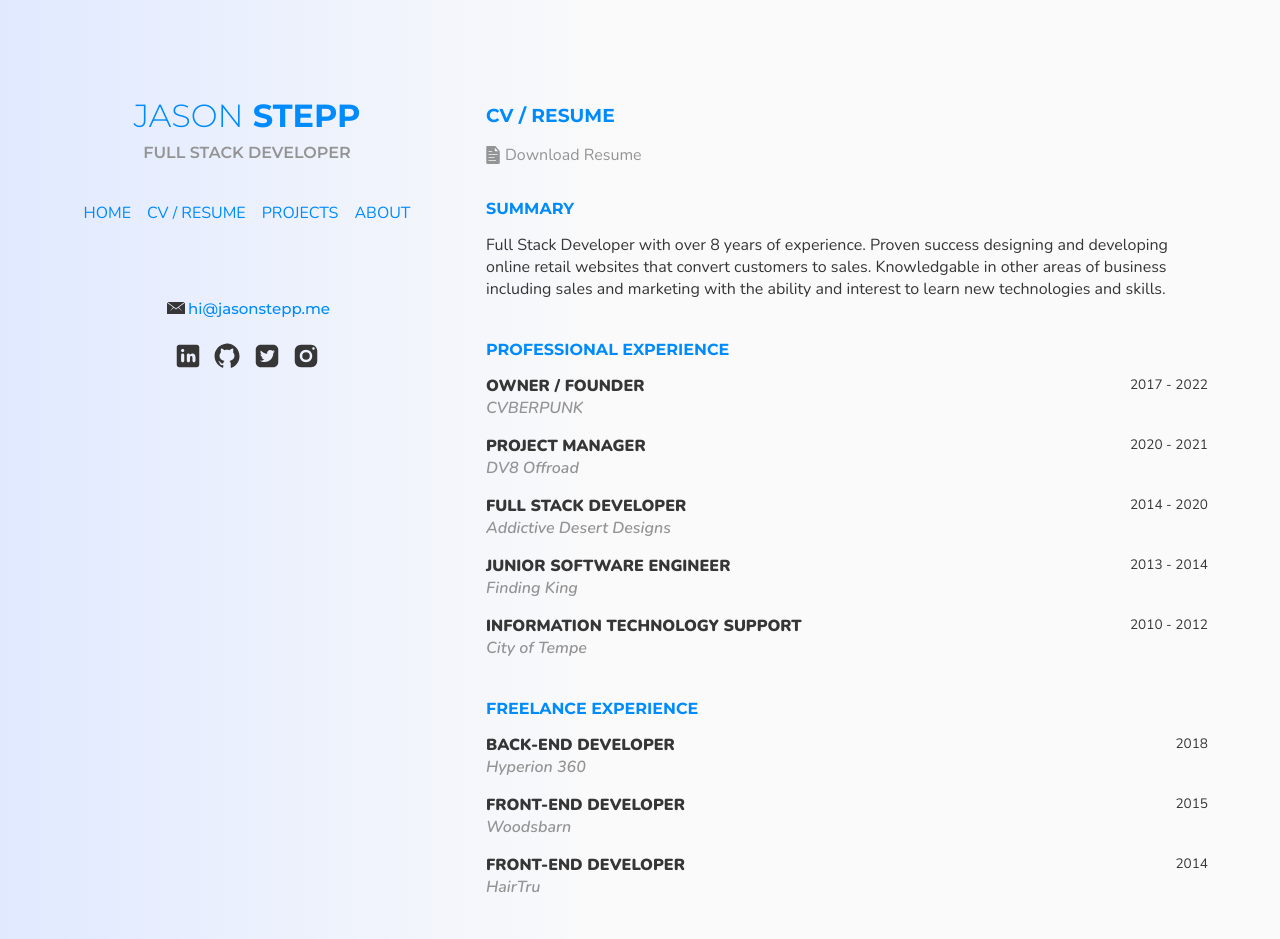
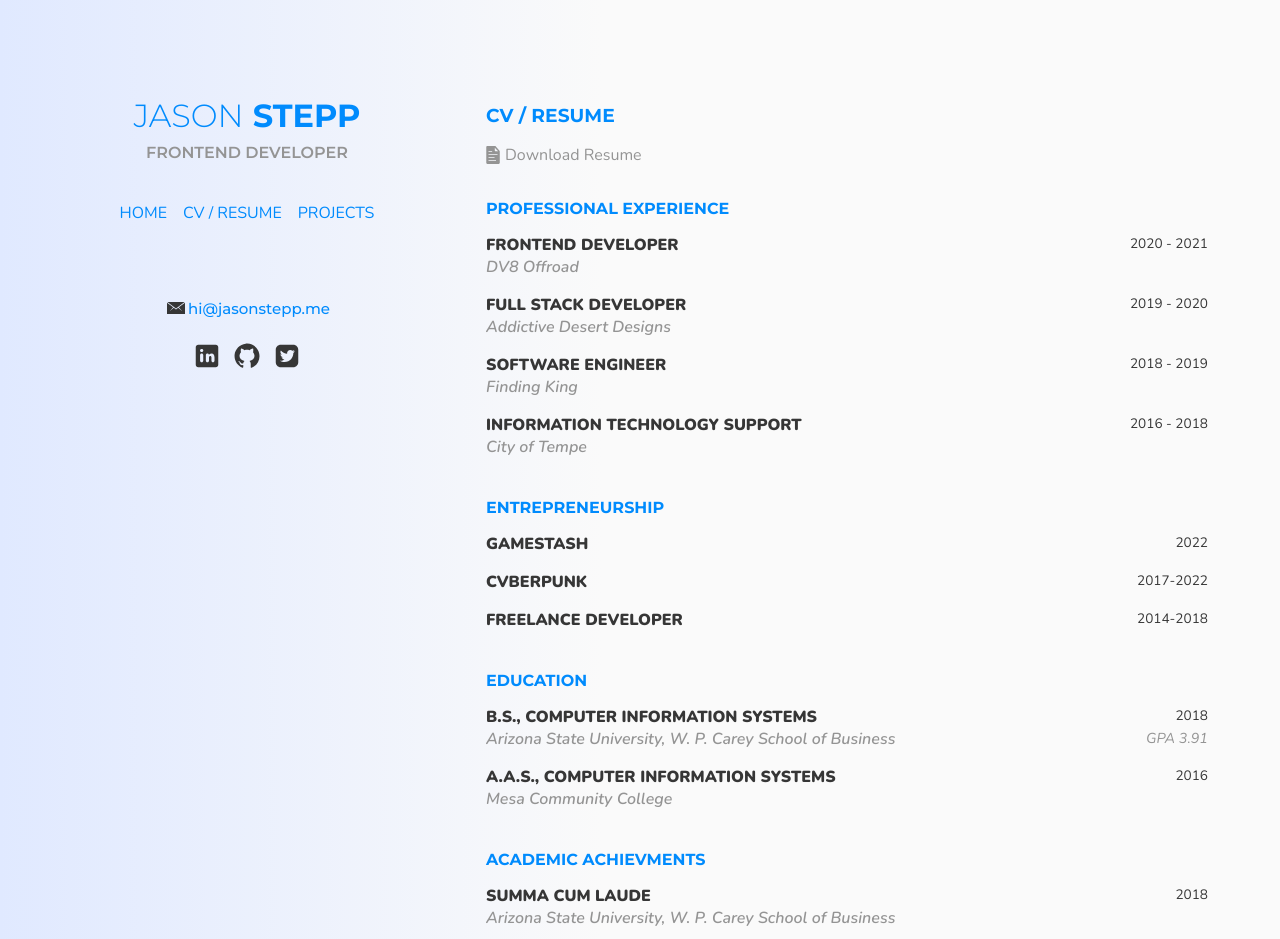
Before and after one commit to steppjason/jasonstepp-vue, a Vue app: page /resume in a window 1280 px wide. Shown: the top 939 px of the page. Built offline with nearby package versions, Linux system fonts and the light colour scheme.

Commit message:
Update resume

```diff
--- a/src/components/Header.vue
+++ b/src/components/Header.vue
@@ -1,7 +1,7 @@
 <template>
 	<header>
 		<h1 class="header-name"><router-link to="/"><span>Jason</span> Stepp</router-link></h1>
-		<h2 class="header-subtitle">Full Stack Developer</h2>
+		<h2 class="header-subtitle">Frontend Developer</h2>
 		<Nav />
 		<Email />
 		<Socials />
--- a/src/components/Nav.vue
+++ b/src/components/Nav.vue
@@ -4,7 +4,7 @@
 			<li><router-link v-on:click="closeMenu" to="/">Home</router-link></li>
 			<li><router-link v-on:click="closeMenu" to="/resume">CV / Resume</router-link></li>
 			<li><router-link v-on:click="closeMenu" to="/projects">Projects</router-link></li>
-			<li><router-link v-on:click="closeMenu" to="/about">About</router-link></li>
+			<!-- <li><router-link v-on:click="closeMenu" to="/about">About</router-link></li> -->
 		</ul>
 	</nav>
 </template>
--- a/src/components/Socials.vue
+++ b/src/components/Socials.vue
@@ -16,11 +16,11 @@
 					<svg class="icon" xmlns="http://www.w3.org/2000/svg" viewBox="0 0 24 24"><path d="M17,3H7C4.791,3,3,4.791,3,7v10c0,2.209,1.791,4,4,4h10c2.209,0,4-1.791,4-4V7C21,4.791,19.209,3,17,3z M17.05,9.514 c0,0.086,0,0.171,0,0.343c0,3.257-2.486,7.029-7.029,7.029c-1.371,0-2.657-0.429-3.771-1.114c0.171,0,0.429,0,0.6,0 c1.114,0,2.229-0.429,3.086-1.029c-1.114,0-1.971-0.771-2.314-1.714c0.171,0,0.343,0.086,0.429,0.086c0.257,0,0.429,0,0.686-0.086 c-1.114-0.257-1.971-1.2-1.971-2.4c0.343,0.171,0.686,0.257,1.114,0.343c-0.686-0.6-1.114-1.286-1.114-2.143 c0-0.429,0.086-0.857,0.343-1.2c1.2,1.457,3,2.486,5.057,2.571c0-0.171-0.086-0.343-0.086-0.6c0-1.371,1.114-2.486,2.486-2.486 c0.686,0,1.371,0.257,1.8,0.771c0.6-0.086,1.114-0.343,1.543-0.6c-0.171,0.6-0.6,1.029-1.114,1.371 c0.514-0.086,0.943-0.171,1.457-0.429C17.907,8.743,17.479,9.171,17.05,9.514z"/></svg>
 				</a>
 			</li>
-			<li>
+			<!-- <li>
 				<a title="Instagram - Jason Stepp" href="https://www.instagram.com/jasonsteppdev/" target="_blank">
 					<svg class="icon" xmlns="http://www.w3.org/2000/svg" viewBox="0 0 24 24"><path d="M 8 3 C 5.239 3 3 5.239 3 8 L 3 16 C 3 18.761 5.239 21 8 21 L 16 21 C 18.761 21 21 18.761 21 16 L 21 8 C 21 5.239 18.761 3 16 3 L 8 3 z M 18 5 C 18.552 5 19 5.448 19 6 C 19 6.552 18.552 7 18 7 C 17.448 7 17 6.552 17 6 C 17 5.448 17.448 5 18 5 z M 12 7 C 14.761 7 17 9.239 17 12 C 17 14.761 14.761 17 12 17 C 9.239 17 7 14.761 7 12 C 7 9.239 9.239 7 12 7 z M 12 9 A 3 3 0 0 0 9 12 A 3 3 0 0 0 12 15 A 3 3 0 0 0 15 12 A 3 3 0 0 0 12 9 z"/></svg>
 				</a>
-			</li>
+			</li> -->
 		</ul>
 	</div>
 </template>
--- a/src/projects.json
+++ b/src/projects.json
@@ -1,4 +1,24 @@
 [
+	{
+		"id": 6,
+		"title": "GameStash",
+		"summary": "<p>Free video game cataloging service using a PEVN stack.</p>",
+		"thumbnail": "default.jpg",
+		"fullimage": "header.jpg",
+		"url": "gamestash",
+		"fulltext": "<p>Built a free to use video game cataloging service using a PEVN (Postgres, Express, Vue.js, Node.js) stack. Utilizes Twitch.tv’s IGDB (Internet Games Database) API to pull video game meta data for cataloging. Users can create accounts to keep track of their personal video game collection.</p>",
+		"images": ["screenshot_1.jpg", "screenshot_2.jpg", "screenshot_3.jpg"],
+		"link": "https://gamestash.app/",
+		"tools": [
+			"Vue.js",
+			"Node.js",
+			"Express",
+			"Postgres",
+			"HTML5",
+			"SASS",
+			"JavaScript"
+		]
+	},
 	{
 		"id": 4,
 		"title": "CVBERPUNK",
@@ -23,35 +43,7 @@
             "Photoshop"
 		]
 	},
-	{
-		"id": 6,
-		"title": "GameStash",
-		"summary": "<p>Video game collection tracking web app</p>",
-		"thumbnail": "default.jpg",
-		"fullimage": "header.jpg",
-		"url": "gamestash",
-		"fulltext": "<p></p>",
-		"images": ["screenshot_1.jpg", "screenshot_2.jpg", "screenshot_3.jpg"],
-		"link": "https://beta.gamestash.app/",
-		"tools": [
-			"Vue.js",
-			"Node.js",
-			"HTML5",
-			"SASS",
-			"JavaScript"
-		]
-	},
-	{
-		"id": 5,
-		"title": "Video Game Database",
-		"summary": "<p>A Vue.js + Node.js application that tracks video game collections.</p>",
-		"thumbnail": "default.jpg",
-		"fullimage": "header.jpg",
-		"url": "vgdatabase",
-		"fulltext": "<p>Built as a practice project to learn Node.js / Express.js and Vue.js. Uses a remote Postgres database on Heroku.</p> <p>Right now it is a proof of concept. It retrieves video game data from a remote database and displays it.</p><p>Future features will turn it into a fully fleshed out video game collection tracking app. With user authentication, adding games, updating games, and deleting games from youor collection.</p>",
-		"link": "https://vgd.jasonstepp.me/",
-		"tools": ["JavaScript", "Vue.js", "Node.js", "Express.js", "Postgres"]
-	},
+
 	{
 		"id": 2,
 		"title": "YoyoPoyo",
--- a/src/views/Home.vue
+++ b/src/views/Home.vue
@@ -5,14 +5,15 @@
 		<p>I like to <span class="bold">learn</span>, <span class="bold">create</span>,</p>
 		<p>and <span class="bold">build</span> things</p>
 		<ul>
-			<li>C#</li>
-			<li>PHP</li>
+			<li>Vue.js</li>
+			<li>JavaScript</li>
 			<li>HTML5</li>
 			<li>CSS3</li>
-			<li>JavaScript</li>
-			<li>MySQL</li>
 			<li>Git/GitHub</li>
 			<li>SASS</li>
+			<li>PHP</li>
+			<li>MySQL</li>
+			<li>C#</li>
 			<li>jQuery</li>
 			<li>REST</li>
 			<li>Unix</li>
--- a/src/views/Resume.vue
+++ b/src/views/Resume.vue
@@ -5,72 +5,65 @@
 
         <div class="resume download">
 			<svg class="icon resume-icon" version="1.1" xmlns="http://www.w3.org/2000/svg" viewBox="0 0 512 512"><path d="M398.6,169.2c-0.9-2.2-2-4.3-3.5-6.1l-83.8-91.7c-1.9-2.1-4.2-3.6-6.7-4.9c-2.9-1.5-6.1-2.1-9.5-2.1H135.2   c-12.4,0-22.7,10.6-22.7,23.9v335.2c0,13.4,10.3,24.9,22.7,24.9h243.1c12.4,0,22.2-11.5,22.2-24.9V179.4   C400.5,175.8,400,172.3,398.6,169.2z M160.5,178.6c0-1.5,1.8-2.1,3.4-2.1h70.8c1.6,0,2.8,0.6,2.8,2.1v10.8c0,1.4-1.1,3.1-2.8,3.1   h-70.8c-1.6,0-3.4-1.7-3.4-3.1V178.6z M160.5,306.6c0-1.5,1.8-2.1,3.4-2.1h122.2c1.6,0,2.4,0.6,2.4,2.1v10.8c0,1.4-0.7,3.1-2.4,3.1   H163.9c-1.6,0-3.4-1.7-3.4-3.1V306.6z M320.5,381.4c0,1.4-0.7,3.1-2.4,3.1H163.9c-1.6,0-3.4-1.7-3.4-3.1v-10.8   c0-1.5,1.8-2.1,3.4-2.1h154.2c1.6,0,2.4,0.6,2.4,2.1V381.4z M352.5,253.4c0,1.4-0.7,3.1-2.4,3.1H163.9c-1.6,0-3.4-1.7-3.4-3.1   v-10.8c0-1.5,1.8-2.1,3.4-2.1h186.2c1.6,0,2.4,0.6,2.4,2.1V253.4z M305.6,177.5c-5.6,0-11.1-5.2-11.1-11.3v-66l71.2,77.3H305.6z"/></svg>
-			<a target="_blank" href="./files/00_Jason-Stepp-Resume-03152022.pdf">Download Resume</a>
+			<a target="_blank" href="./files/00_Jason-Stepp-Resume-05232022.pdf">Download Resume</a>
 		</div>
 
-        <h4>Summary</h4>
-        <p>Full Stack Developer with over 8 years of experience. Proven success designing and developing online retail
-        websites that convert customers to sales. Knowledgable in other areas of business including sales and marketing
-        with the ability and interest to learn new technologies and skills.
-        </p>
+        <!-- <h4>Summary</h4>
+        <p></p> -->
         <h4>Professional Experience</h4>
         <ul>
             <li>
-                <div>Owner / Founder</div>
-                <div>2017 - 2022</div>
-                <div>CVBERPUNK</div>
-            </li>
-            <li>
-                <div>Project Manager</div>
+                <div>Frontend Developer</div>
                 <div>2020 - 2021</div>
                 <div>DV8 Offroad</div>
             </li>
             <li>
                 <div>Full Stack Developer</div>
-                <div>2014 - 2020</div>
+                <div>2019 - 2020</div>
                 <div>Addictive Desert Designs</div>
             </li>
             <li>
-                <div>Junior Software Engineer</div>
-                <div>2013 - 2014</div>
+                <div>Software Engineer</div>
+                <div>2018 - 2019</div>
                 <div>Finding King</div>
             </li>
             <li>
                 <div>Information Technology Support</div>
-                <div>2010 - 2012</div>
+                <div>2016 - 2018</div>
                 <div>City of Tempe</div>
             </li>
         </ul>
-        <h4>Freelance Experience</h4>
+		<h4>Entrepreneurship</h4>
+
         <ul>
             <li>
-                <div>Back-End Developer</div>
-                <div>2018</div>
-                <div>Hyperion 360</div>
+                <div>GameStash</div>
+                <div>2022</div>
+                <div></div>
             </li>
             <li>
-                <div>Front-End Developer</div>
-                <div>2015</div>
-                <div>Woodsbarn</div>
+                <div>CVBERPUNK</div>
+                <div>2017-2022</div>
+                <div></div>
             </li>
             <li>
-                <div>Front-End Developer</div>
-                <div>2014</div>
-                <div>HairTru</div>
+                <div>Freelance Developer</div>
+                <div>2014-2018</div>
+                <div></div>
             </li>
         </ul>
         <h4>Education</h4>
         <ul>
             <li>
                 <div>B.S., Computer Information Systems</div>
-                <div>2012</div>
+                <div>2018</div>
                 <div>Arizona State University, W. P. Carey School of Business</div>
                 <div>GPA 3.91</div>
 
             </li>
             <li>
                 <div>A.A.S., Computer Information Systems</div>
-                <div>2008</div>
+                <div>2016</div>
                 <div>Mesa Community College</div>
                 <div></div>
             </li>
@@ -80,12 +73,12 @@
         <ul>
             <li>
                 <div>Summa Cum Laude</div>
-                <div>2012</div>
+                <div>2018</div>
                 <div>Arizona State University, W. P. Carey School of Business</div>
             </li>
             <li>
                 <div>Dean's List, 4 Semesters</div>
-                <div>2010 - 2012</div>
+                <div>2016 - 2018</div>
                 <div>Arizona State University, W. P. Carey School of Business</div>
             </li>
         </ul>
@@ -93,7 +86,7 @@
         <ul>
             <li>
                 <div>2nd Place - Class Competition</div>
-                <div>2012</div>
+                <div>2018</div>
                 <div>Awarded 2<sup>nd</sup> place, as a team, in a class competition among 20 student teams designing
                 an original web app idea using Salesforce.</div>
                 <div></div>
@@ -101,14 +94,15 @@
         </ul>
         <h4>Skills</h4>
         <ul class="skills">
-			<li>C#</li>
-			<li>PHP</li>
+			<li>Vue.js</li>
+			<li>JavaScript</li>
 			<li>HTML5</li>
 			<li>CSS3</li>
-			<li>JavaScript</li>
-			<li>MySQL</li>
 			<li>Git/GitHub</li>
 			<li>SASS</li>
+			<li>PHP</li>
+			<li>MySQL</li>
+			<li>C#</li>
 			<li>jQuery</li>
 			<li>REST</li>
 			<li>Unix</li>
```
Also changed, not shown: 2 other files (tests, documents, lock files or other folders).
